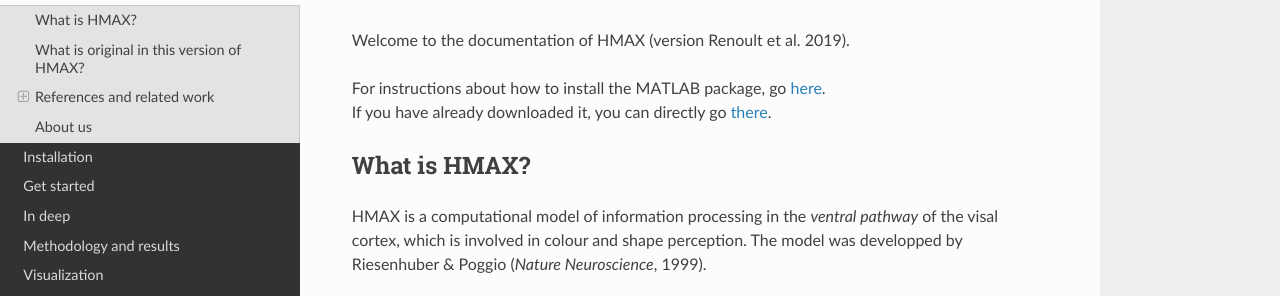
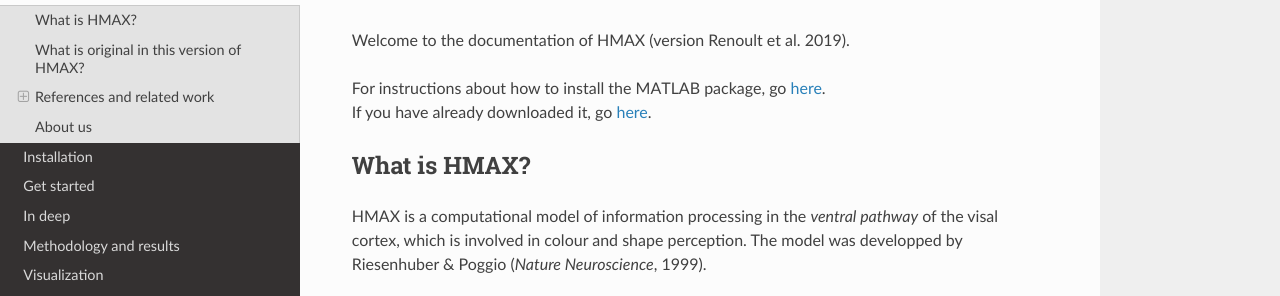
Before and after one commit to EEVCOM-Montpellier/hmax-documentation, an MkDocs documentation site: the page built from docs/index.md, in a window 1280 px wide and 1215 px high. Shown: the part 131-427 px from the top of the window. Built offline with MkDocs 1.6.1, drawn with Linux system fonts in a browser that asks for light colours; nearby versions of some CDN libraries; old or Windows-style settings are respelled for this version of MkDocs.

Commit message:
Update index.md

```diff
--- a/docs/index.md
+++ b/docs/index.md
@@ -3,7 +3,7 @@
 Welcome to the documentation of HMAX (version Renoult et al. 2019).
 
 For instructions about how to install the MATLAB package, go [here](/installation/).
-If you have already downloaded it, you can directly go [there](/get-started/).
+If you have already downloaded it, go [here](/get-started/).
 
 ## What is HMAX?
 
```
